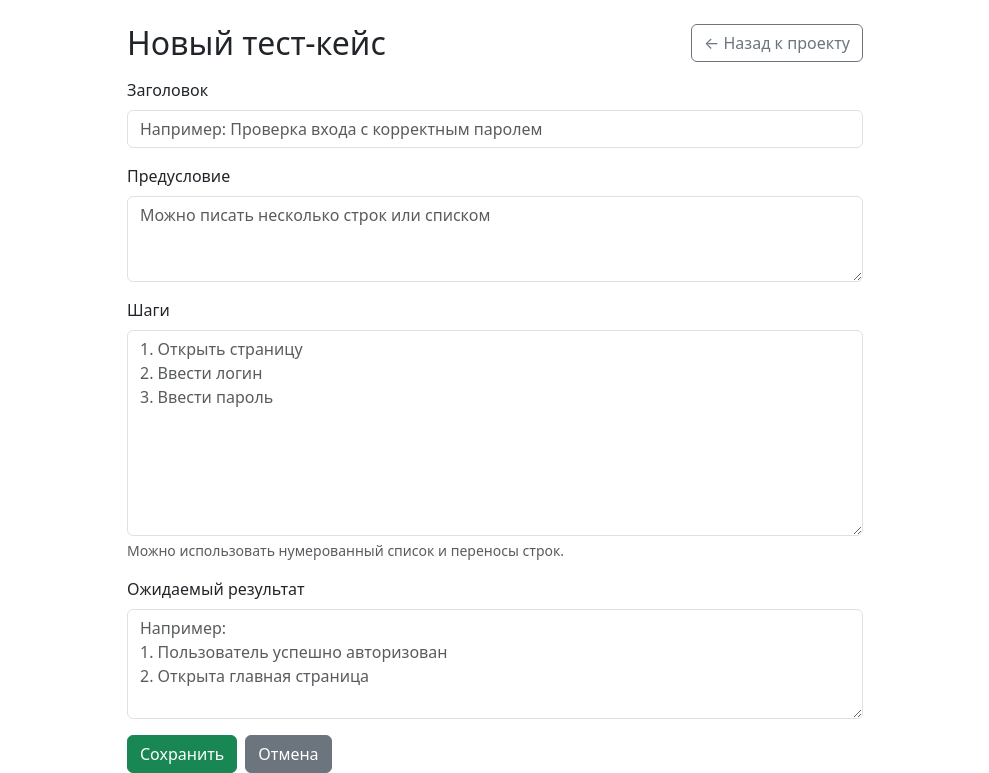
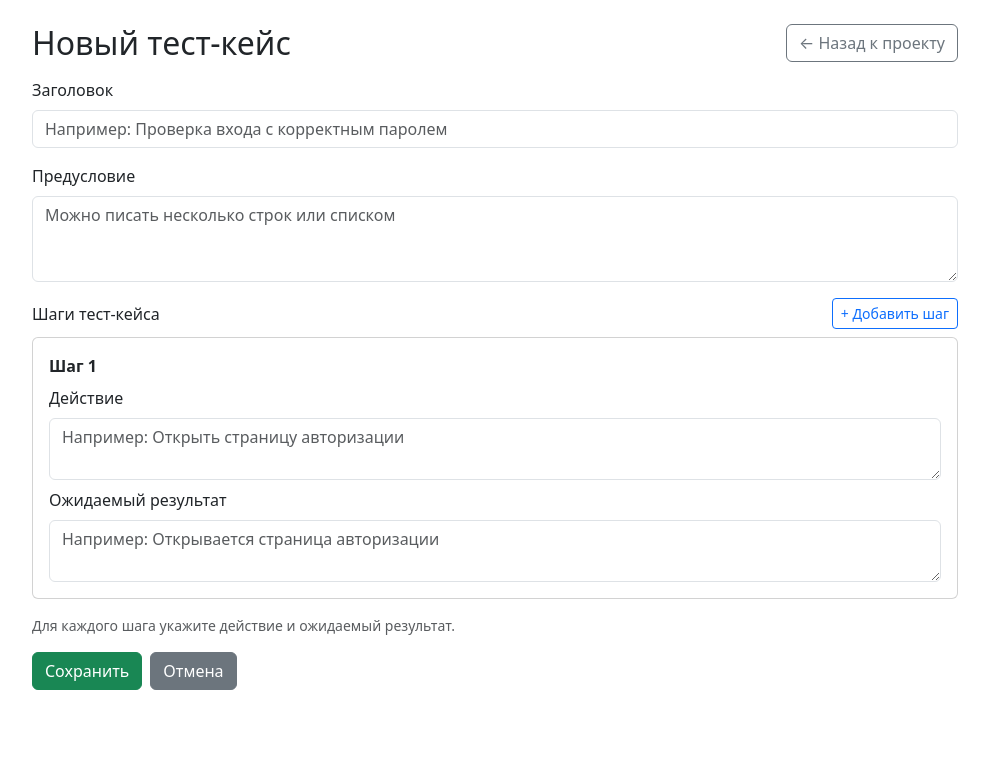
Before and after one commit to 254852bm/test_runner_web, a Flask app: page /project/1/create_test in a window 1280 px wide. Shown: the part 56-829 px from the top of the page, without its empty margins (145-1134 px from the left). After the commit the page ends 746 px from the top, so only its background shows below. Run offline with Flask 3, Linux system fonts and the light colour scheme; a user stored in the database is signed in.

Commit message:
Обновить форму создания тест-кейса с отдельными шагами

```diff
--- a/templates/create_test.html
+++ b/templates/create_test.html
@@ -1,7 +1,7 @@
 {% extends "base.html" %}
 {% block content %}
 <div class="row justify-content-center">
-    <div class="col-md-8">
+    <div class="col-md-10">
         <div class="d-flex justify-content-between align-items-center gap-2 flex-wrap mb-3">
             <h2 class="mb-0">Новый тест-кейс</h2>
             <a href="{{ url_for('main.project_detail', project_id=project_id) }}" class="btn btn-outline-secondary">← Назад к проекту</a>
@@ -16,19 +16,32 @@
                 <label for="precondition" class="form-label">Предусловие</label>
                 <textarea class="form-control" id="precondition" name="precondition" rows="3" placeholder="Можно писать несколько строк или списком"></textarea>
             </div>
+
             <div class="mb-3">
-                <label for="steps" class="form-label">Шаги</label>
-                <textarea class="form-control" id="steps" name="steps" rows="8" placeholder="1. Открыть страницу
-2. Ввести логин
-3. Ввести пароль" required></textarea>
-                <div class="form-text">Можно использовать нумерованный список и переносы строк.</div>
+                <div class="d-flex justify-content-between align-items-center gap-2 mb-2">
+                    <label class="form-label mb-0">Шаги тест-кейса</label>
+                    <button type="button" class="btn btn-outline-primary btn-sm" onclick="addStep()">+ Добавить шаг</button>
+                </div>
+                <div id="steps-container">
+                    <div class="card mb-3 step-card">
+                        <div class="card-body">
+                            <div class="d-flex justify-content-between align-items-center mb-2">
+                                <strong>Шаг <span class="step-number">1</span></strong>
+                            </div>
+                            <div class="mb-2">
+                                <label class="form-label">Действие</label>
+                                <textarea class="form-control" name="step_action[]" rows="2" placeholder="Например: Открыть страницу авторизации" required></textarea>
+                            </div>
+                            <div>
+                                <label class="form-label">Ожидаемый результат</label>
+                                <textarea class="form-control" name="step_expected[]" rows="2" placeholder="Например: Открывается страница авторизации"></textarea>
+                            </div>
+                        </div>
+                    </div>
+                </div>
+                <div class="form-text">Для каждого шага укажите действие и ожидаемый результат.</div>
             </div>
-            <div class="mb-3">
-                <label for="expected" class="form-label">Ожидаемый результат</label>
-                <textarea class="form-control" id="expected" name="expected" rows="4" placeholder="Например:
-1. Пользователь успешно авторизован
-2. Открыта главная страница"></textarea>
-            </div>
+
             <div class="action-buttons">
                 <button type="submit" class="btn btn-success">Сохранить</button>
                 <a href="{{ url_for('main.project_detail', project_id=project_id) }}" class="btn btn-secondary">Отмена</a>
@@ -36,4 +49,44 @@
         </form>
     </div>
 </div>
+
+<script>
+function addStep() {
+    const container = document.getElementById('steps-container');
+    const cards = container.querySelectorAll('.step-card');
+    const number = cards.length + 1;
+    const card = document.createElement('div');
+    card.className = 'card mb-3 step-card';
+    card.innerHTML = `
+        <div class="card-body">
+            <div class="d-flex justify-content-between align-items-center mb-2">
+                <strong>Шаг <span class="step-number">${number}</span></strong>
+                <button type="button" class="btn btn-outline-danger btn-sm" onclick="removeStep(this)">Удалить</button>
+            </div>
+            <div class="mb-2">
+                <label class="form-label">Действие</label>
+                <textarea class="form-control" name="step_action[]" rows="2" placeholder="Например: Ввести логин" required></textarea>
+            </div>
+            <div>
+                <label class="form-label">Ожидаемый результат</label>
+                <textarea class="form-control" name="step_expected[]" rows="2" placeholder="Например: Логин принят системой"></textarea>
+            </div>
+        </div>`;
+    container.appendChild(card);
+    renumberSteps();
+}
+
+function removeStep(button) {
+    const container = document.getElementById('steps-container');
+    if (container.querySelectorAll('.step-card').length === 1) return;
+    button.closest('.step-card').remove();
+    renumberSteps();
+}
+
+function renumberSteps() {
+    document.querySelectorAll('#steps-container .step-card').forEach((card, index) => {
+        card.querySelector('.step-number').textContent = index + 1;
+    });
+}
+</script>
 {% endblock %}
```
